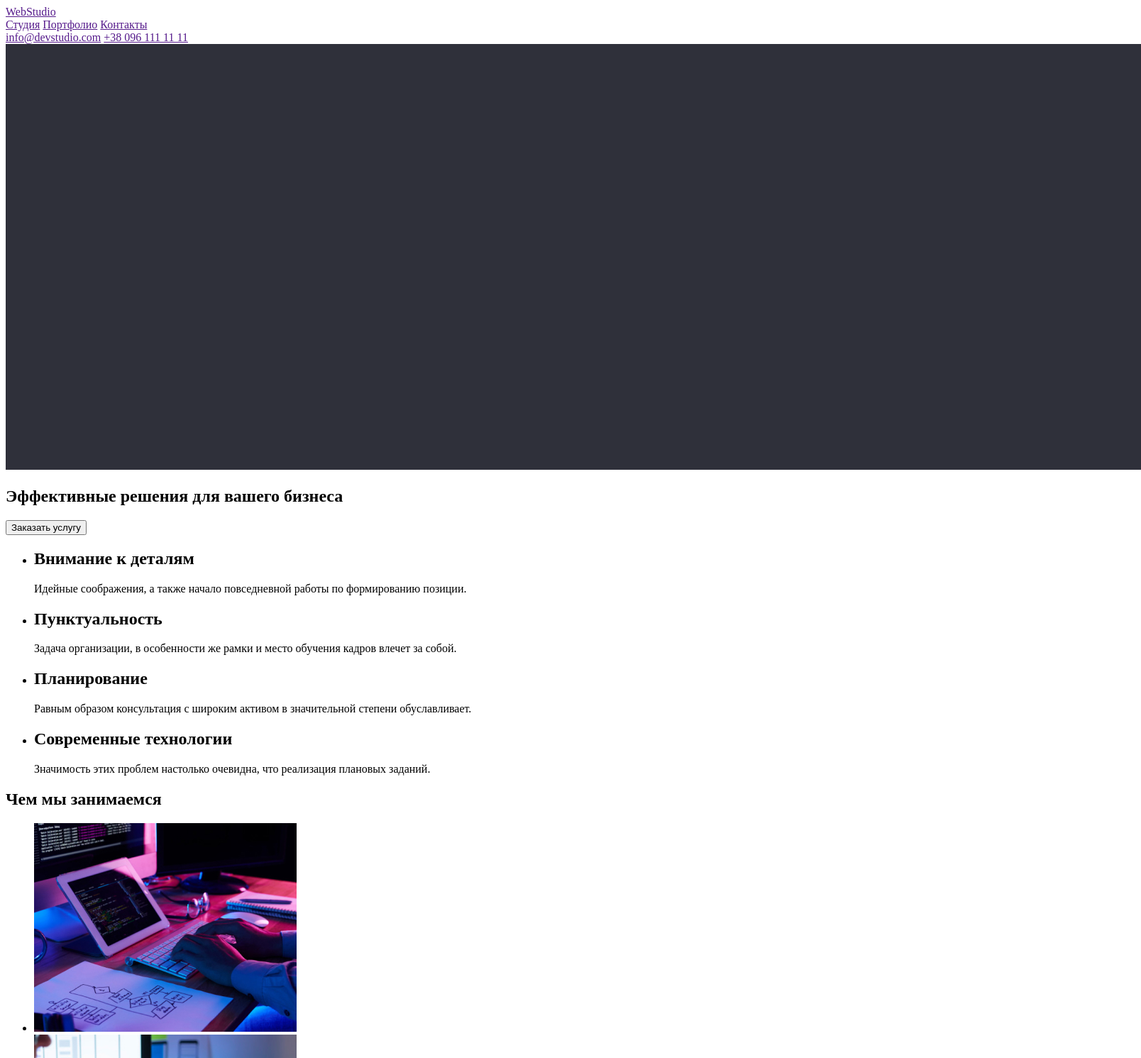
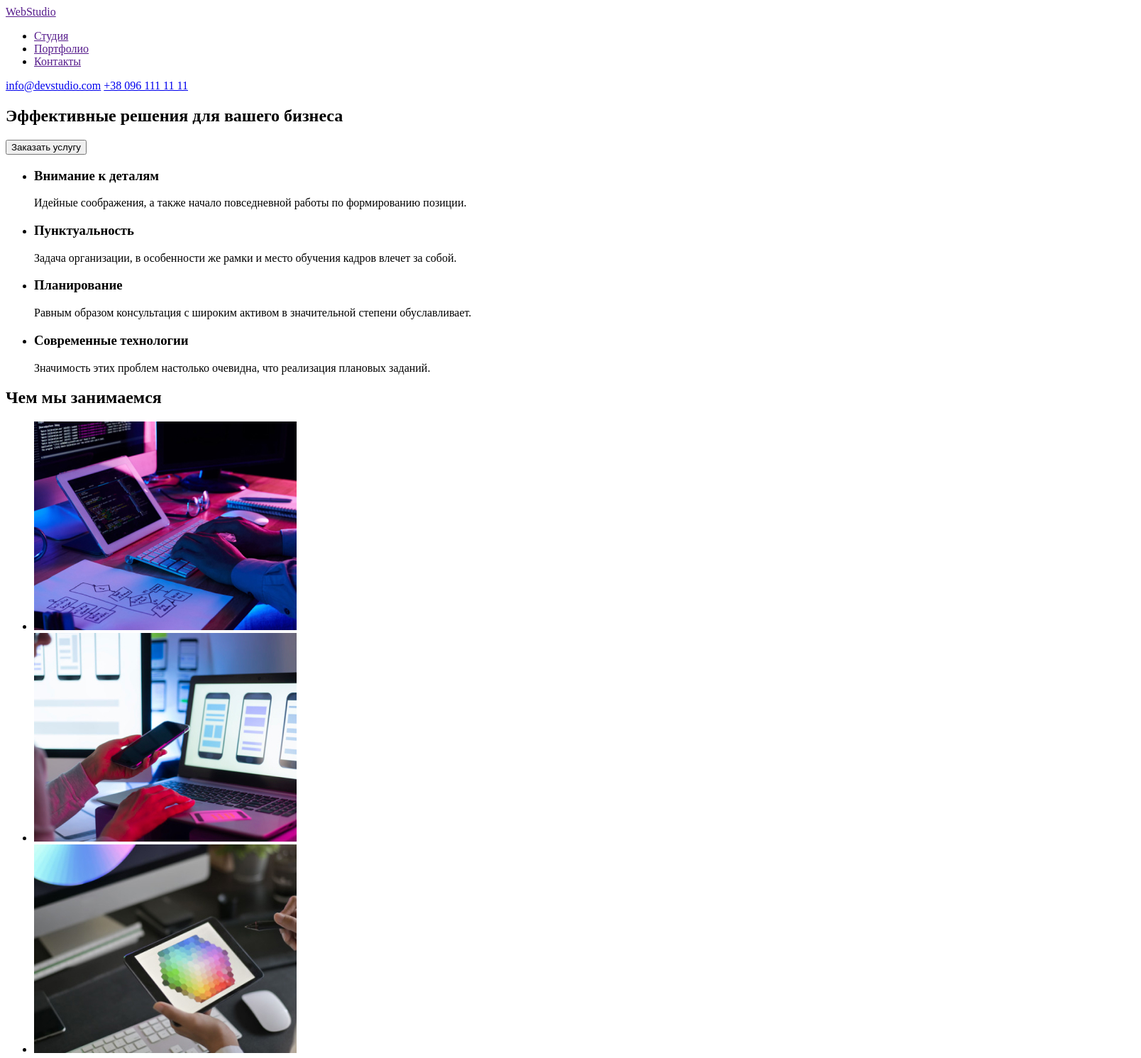
Before and after one commit to Vadym-Dobryj/goit-markup-hw-01, a plain HTML site: page index.html in a window 1280 px wide. Shown: the top 1491 px of the page at 71% size, 1608 px wide, since content can reach past the window. Drawn offline with Linux system fonts and the light colour scheme.

Commit message:
Vadym Dobryj

```diff
--- a/index.html
+++ b/index.html
@@ -12,39 +12,39 @@
     <header>
         <a href="">WebStudio</a>
         <nav>
-            <a href="">Студия</a>
-            <a href="">Портфолио</a>
-            <a href="">Контакты</a>
+            <ul>
+                <li><a href="">Студия</a></li>
+                <li><a href="">Портфолио</a></li>
+                <li><a href="">Контакты</a></li>
+            </ul>
         </nav>
         <div>
-            <a href="">info@devstudio.com</a>
-            <a href="">+38 096 111 11 11</a>
+            <a href="mailto:info@devstudio.com">info@devstudio.com</a>
+            <a href="tel:+380961111111">+38 096 111 11 11</a>
         </div>
     </header>
     <main>
-        <div>
-            <section>
-                <img src="./image/bg.svg" width="1600" alt="">
-                <h1>Эффективные решения для вашего бизнеса</h1>
-                <button>Заказать услугу</button>
-            </section>
-        </div>
+       <section>
+            <h1>Эффективные решения для вашего бизнеса</h1>
+            <button type="button">Заказать услугу</button>
+       </section>
+
         <section>
             <ul>
                 <li>
-                    <h2>Внимание к деталям</h2>
+                    <h3>Внимание к деталям</h3>
                     <p>Идейные соображения, а также начало повседневной работы по формированию позиции.</p>
                 </li>
                 <li>
-                    <h2>Пунктуальность</h2>
+                    <h3>Пунктуальность</h3>
                     <p>Задача организации, в особенности же рамки и место обучения кадров влечет за собой.</p>
                 </li>
                 <li>
-                    <h2>Планирование</h2>
+                    <h3>Планирование</h3>
                     <p>Равным образом консультация с широким активом в значительной степени обуславливает.</p>
                 </li>
                 <li>
-                    <h2>Современные технологии</h2>
+                    <h3>Современные технологии</h3>
                     <p>Значимость этих проблем настолько очевидна, что реализация плановых заданий.</p>
                 </li>
             </ul>
@@ -94,8 +94,8 @@
         <a href="">WebStudio</a>
         <address>
             г. Киев, пр-т Леси Украинки, 26 <br>
-            info@example.com <br>
-            +38 099 111 11 11
+           <a href="mailto:info@example.com">info@example.com </a> <br>
+           <a href="tel:+380991111111">+38 099 111 11 11</a>
 
 
         </address>
```
Also changed, not shown: image/bg.svg (deleted).
